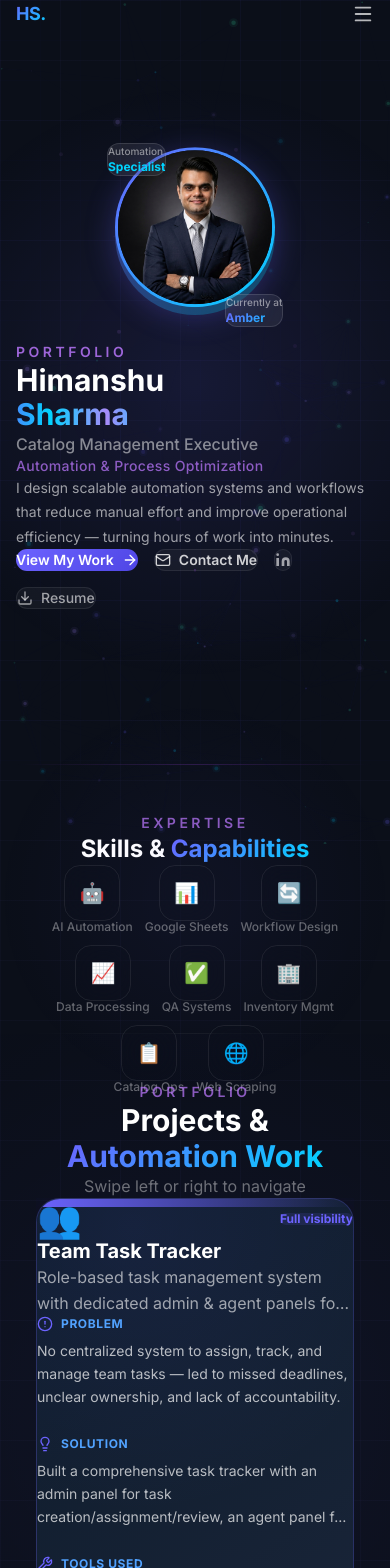
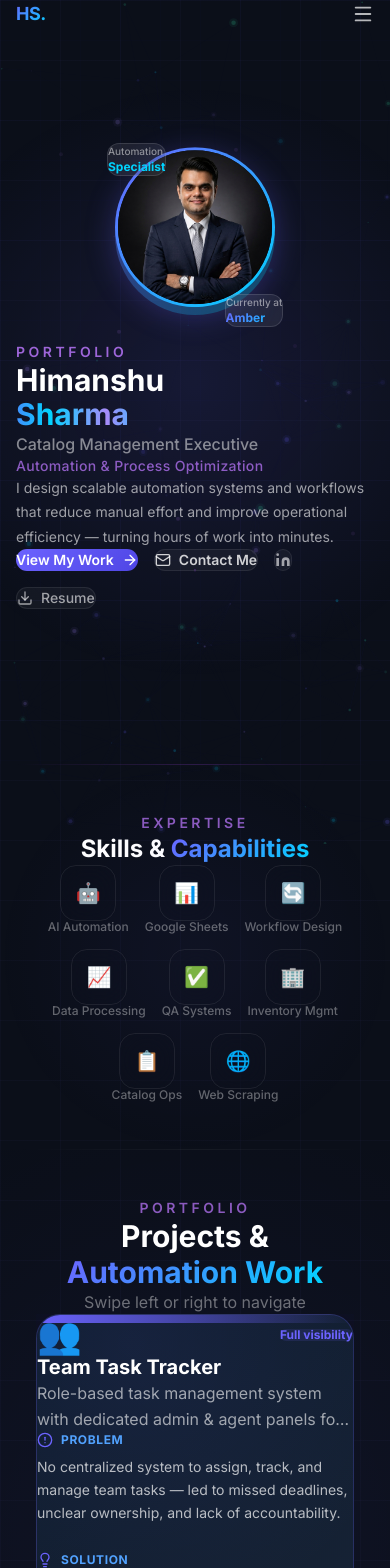
Before and after one commit to hs9760847879-lang/Himanshu-Sharma-Portfolio, a Next.js app: page / in a window 390 px wide. Shown: the top 1568 px of the page. Built offline with nearby package versions, Linux system fonts and the light colour scheme.

Commit message:
skills: flexible dock height on mobile, increased gap

```diff
--- a/components/SkillsSection.tsx
+++ b/components/SkillsSection.tsx
@@ -167,7 +167,7 @@ export default function SkillsSection() {
                 {/* Apple Dock */}
                 <motion.div
                     ref={containerRef}
-                    className="flex flex-wrap justify-center gap-3 sm:gap-5 md:gap-6 items-end h-[120px] md:h-[140px]"
+                    className="flex flex-wrap justify-center gap-4 sm:gap-5 md:gap-6 items-end h-auto min-h-[120px] md:h-[140px]"
                     initial={{ opacity: 0, y: 40 }}
                     animate={isVisible ? { opacity: 1, y: 0 } : {}}
                     transition={{ duration: 0.7, delay: 0.2 }}
```
